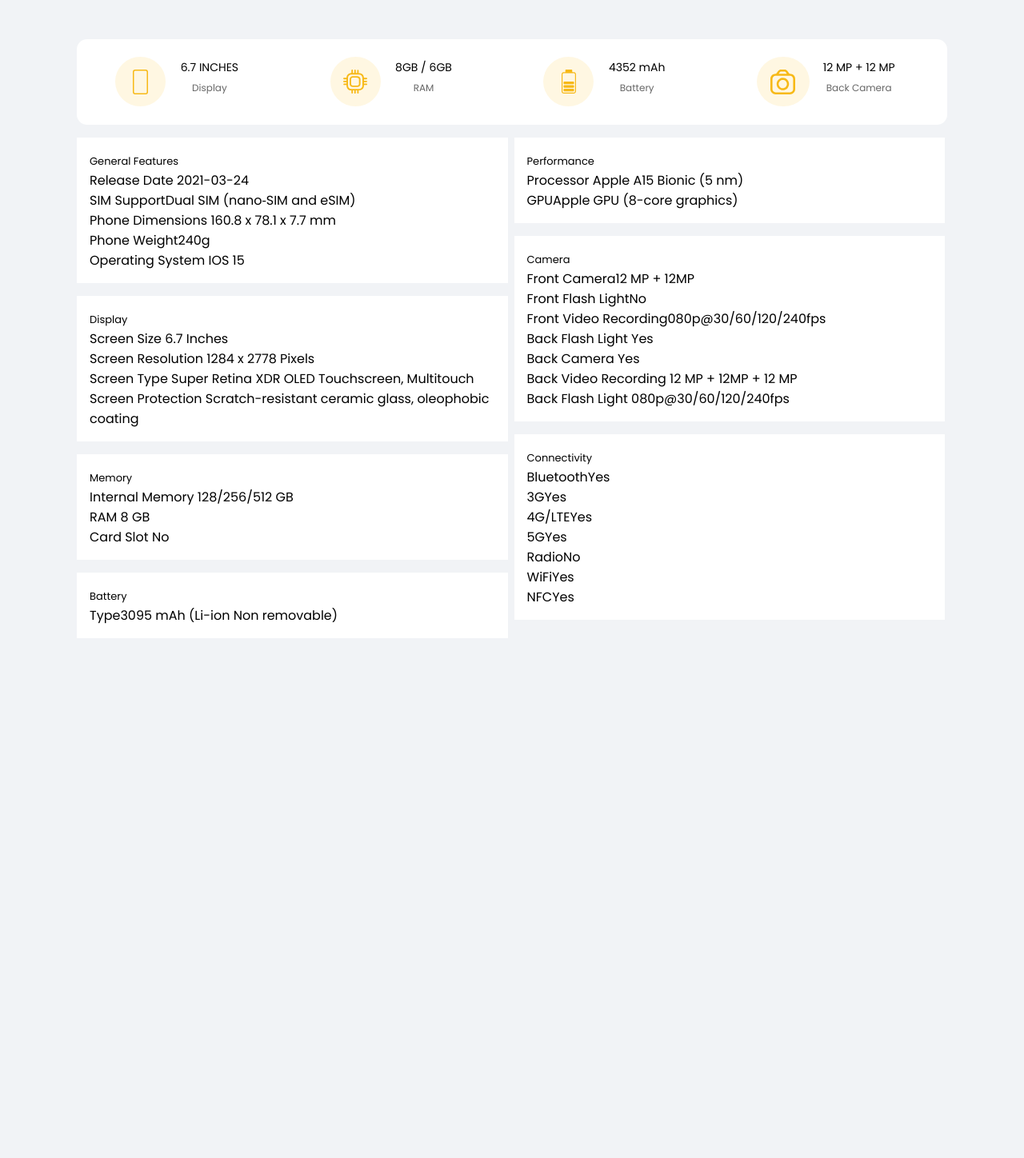
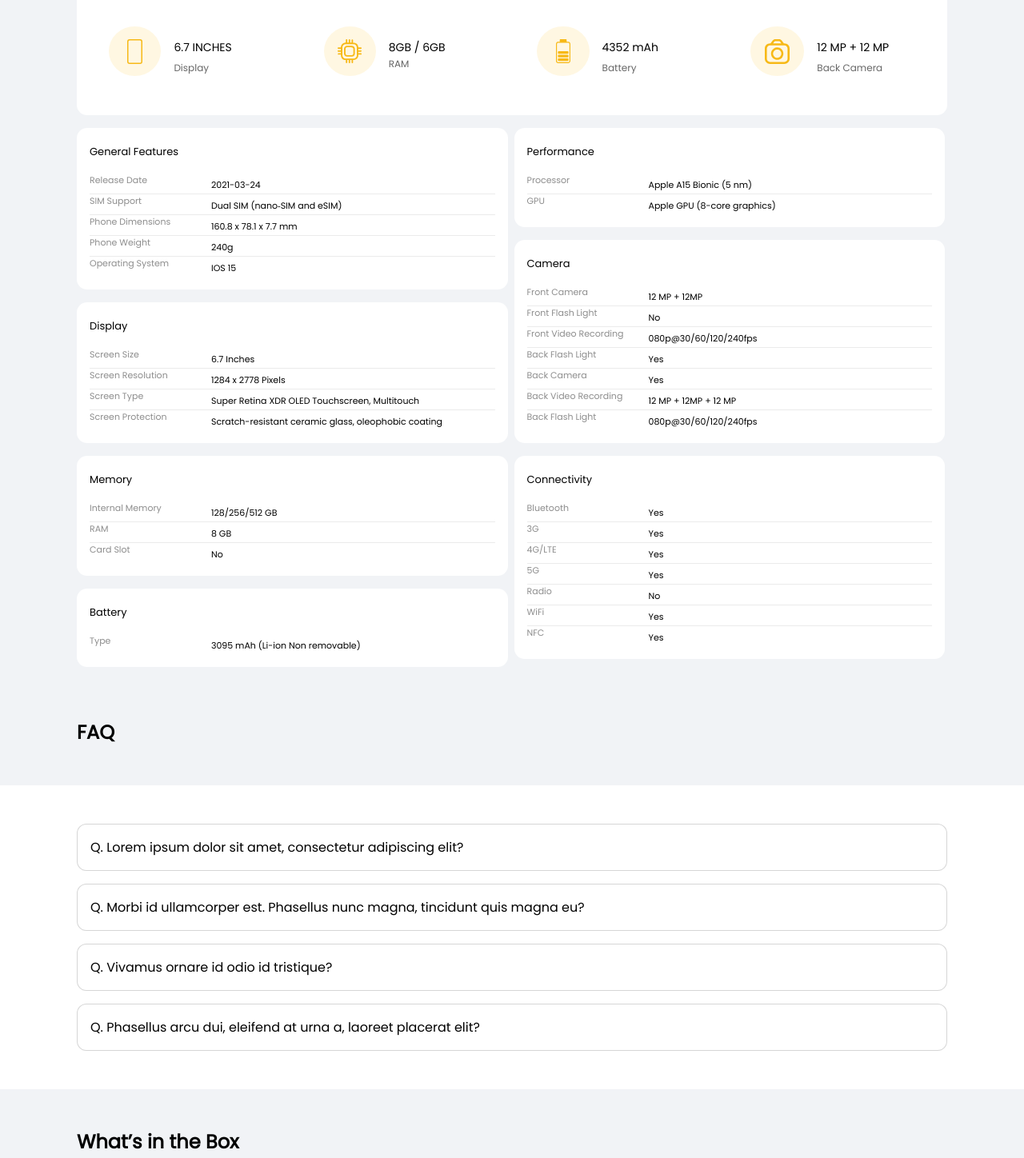
Before and after one commit to Ehtisham-Ayaan/ebay-listing, a Vue app: page / in a window 1280 px wide. Shown: the part 502-1950 px from the top of the page at 80% size. Before the commit the page ends 1316 px from the top, so only its background shows below. Built offline with nearby package versions, Linux system fonts and the light colour scheme.

Commit message:
Added features section and footer

```diff
--- a/src/App.vue
+++ b/src/App.vue
@@ -2,6 +2,7 @@
   <div id="app" class="font">
     <NavBar />
     <ListingPage id="page" />
+    <FooTer />
     <!-- <button @click="compiling" >Compile to Html</button> -->
   </div>
 </template>
@@ -9,12 +10,14 @@
 <script>
   import NavBar from './components/NavBar.vue'
   import ListingPage from './components/ListingPage.vue'
+  import FooTer from './components/FooTer.vue'
 
   export default {
     name: 'App',
     components: {
       NavBar,
-      ListingPage
+      ListingPage,
+      FooTer
     },
     methods: {
       compiling(){
--- a/src/components/ListingPage.vue
+++ b/src/components/ListingPage.vue
@@ -49,19 +49,19 @@
         </span>
       </div>
     </section>
-    <section class="specification py-3 bg-grey center-margin">
+    <section class="specification py-3 bg-grey center-margin h-auto">
       <span class="specification-header header-font text-dark">
         Specification
       </span>
-      <section class="bg-light features center-margin specification1">
+      <section class="bg-light features center-margin specification1 py-3">
         <div class="avatar-container center-margin d-inherit">
           <div class="avatar bg-secondary center-margin sub-avatar">
             <img class="d-block pt-1 center-margin" src="../assets/svg/phone.svg" alt=""/>
           </div>
           <div class="spec-details">
-            <span class="sub-heading features1 text-block-center upper-case">6.7 inches</span>
+            <span class="sub-heading features1 text-left-align ml-1 mt-1 upper-case">6.7 inches</span>
             <br/>
-            <span class="sub-heading sub-features text-light-dark text-block-center">
+            <span class="sub-heading sub-features text-light-dark text-left-align ml-1">
               Display
             </span>
           </div>
@@ -71,9 +71,9 @@
             <img class="d-block pt-1 center-margin" src="../assets/svg/memory.svg" alt=""/>
           </div>
           <div class="spec-details">
-            <span class="sub-heading features1 text-block-center upper-case">8GB / 6GB</span>
+            <span class="sub-heading features1 text-left-align ml-1 mt-1 upper-case">8GB / 6GB</span>
             <br/>
-            <span class="d-block sub-heading sub-features text-light-dark text-block-center">
+            <span class="d-block sub-heading sub-features text-light-dark text-left-align ml-1">
               RAM
             </span>
           </div>
@@ -83,9 +83,9 @@
             <img class="d-block pt-1 center-margin" src="../assets/svg/battery.svg" alt=""/>
           </div>
           <div class="spec-details">
-            <span class="sub-heading features1 text-block-center">4352 mAh</span>
+            <span class="sub-heading features1 text-left-align ml-1 mt-1">4352 mAh</span>
             <br/>
-            <span class="sub-heading sub-features text-light-dark text-block-center">
+            <span class="sub-heading sub-features text-light-dark text-left-align ml-1">
               Battery
             </span>
           </div>
@@ -95,11 +95,11 @@
             <img class="d-block pt-1 center-margin" src="../assets/svg/camera.svg" alt=""/>
           </div>
           <div class="spec-details">
-            <span class="sub-heading features1 text-block-center">
+            <span class="sub-heading features1 text-left-align ml-1 mt-1">
               12 MP + 12 MP
             </span>
             <br/>
-            <span class="sub-heading sub-features text-light-dark text-block-center">
+            <span class="sub-heading sub-features text-light-dark text-left-align ml-1">
               Back Camera
             </span>
           </div>
@@ -110,72 +110,72 @@
           <span class="sub-heading sub-specification text-dark">
             General Features
           </span>
-          <div>
-            <span>Release Date</span>
-            <span>	2021-03-24</span>
+          <div class="details pt-1">
+            <span class="text-primary details-head">Release Date</span>
+            <span class="text-dark sub-details">2021-03-24</span>
+          </div>
+          <div class="details">
+            <span class="text-primary details-head">SIM Support</span>
+            <span class="text-dark sub-details">Dual SIM (nano‑SIM and eSIM)</span>
+          </div>
+          <div class="details">
+            <span class="text-primary details-head">Phone Dimensions</span>
+            <span class="text-dark sub-details">160.8 x 78.1 x 7.7 mm</span>
+          </div>
+          <div class="details">
+            <span class="text-primary details-head">Phone Weight</span>
+            <span class="text-dark sub-details">240g</span>
           </div>
           <div>
-            <span>SIM Support</span>
-            <span>Dual SIM (nano‑SIM and eSIM)</span>
-          </div>
-          <div>
-            <span>Phone Dimensions</span>
-            <span>	160.8 x 78.1 x 7.7 mm</span>
-          </div>
-          <div>
-            <span>Phone Weight</span>
-            <span>240g</span>
-          </div>
-          <div>
-            <span>Operating System</span>
-            <span>	IOS 15</span>
+            <span class="text-primary details-head">Operating System</span>
+            <span class="text-dark sub-details">IOS 15</span>
           </div>
         </div>
         <div class="bg-light general-features p-1">
         <span class="sub-heading sub-specification text-dark">
           Display
         </span>
-        <div>
-          <span>Screen Size</span>
-          <span>	6.7 Inches</span>
+        <div class="details  pt-1">
+          <span class="text-primary details-head">Screen Size</span>
+          <span class="text-dark sub-details">6.7 Inches</span>
+        </div>
+        <div class="details">
+          <span class="text-primary details-head">Screen Resolution</span>
+          <span class="text-dark sub-details">1284 x 2778 Pixels</span>
+        </div>
+        <div class="details">
+          <span class="text-primary details-head">Screen Type</span>
+          <span class="text-dark sub-details">Super Retina XDR OLED Touchscreen, Multitouch</span>
         </div>
         <div>
-          <span>Screen Resolution</span>
-          <span>	1284 x 2778 Pixels</span>
-        </div>
-        <div>
-          <span>Screen Type</span>
-          <span>	Super Retina XDR OLED Touchscreen, Multitouch</span>
-        </div>
-        <div>
-          <span>Screen Protection</span>
-          <span>	Scratch-resistant ceramic glass, oleophobic coating</span>
+          <span class="text-primary details-head">Screen Protection</span>
+          <span class="text-dark sub-details">Scratch-resistant ceramic glass, oleophobic coating</span>
         </div>
         </div>
         <div class="bg-light general-features p-1 mt-1">
         <span class="sub-heading sub-specification text-dark">
           Memory
         </span>
-        <div>
-          <span>Internal Memory</span>
-          <span>	128/256/512 GB</span>
+        <div class="details  pt-1">
+          <span class="text-primary details-head">Internal Memory</span>
+          <span class="text-dark sub-details">128/256/512 GB</span>
         </div>
-        <div>
-          <span>RAM</span>
-          <span>	8 GB</span>
+        <div class="details">
+          <span class="text-primary details-head">RAM</span>
+          <span class="text-dark sub-details">8 GB</span>
         </div>
-        <div>
-          <span>Card Slot</span>
-          <span>	No</span>
+        <div class="">
+          <span class="text-primary details-head">Card Slot</span>
+          <span class="text-dark sub-details">No</span>
         </div>
         </div>
         <div class="bg-light general-features p-1 my-1">
         <span class="sub-heading sub-specification text-dark">
           Battery
         </span>
-        <div>
-          <span>Type</span>
-          <span>3095 mAh (Li-ion Non removable)</span>
+        <div class="pt-1">
+          <span class="text-primary details-head">Type</span>
+          <span class="text-dark sub-details">3095 mAh (Li-ion Non removable)</span>
         </div>
         </div>
       </section>
@@ -184,88 +184,153 @@
         <span class="sub-heading sub-specification text-dark">
           Performance
         </span>
-        <div>
-          <span>Processor</span>
-          <span>	Apple A15 Bionic (5 nm)</span>
+        <div class="details pt-1">
+          <span class="text-primary details-head">Processor</span>
+          <span class="text-dark sub-details">Apple A15 Bionic (5 nm)</span>
         </div>
         <div>
-          <span>GPU</span>
-          <span>Apple GPU (8-core graphics)</span>
+          <span class="text-primary details-head">GPU</span>
+          <span class="text-dark sub-details">Apple GPU (8-core graphics)</span>
         </div>
         </div>
         <div class="bg-light general-features p-1">
         <span class="sub-heading sub-specification text-dark">
           Camera
         </span>
-        <div>
-          <span>Front Camera</span>
-          <span>12 MP + 12MP</span>
+        <div class="details pt-1">
+          <span class="text-primary details-head">Front Camera</span>
+          <span class="text-dark sub-details">12 MP + 12MP</span>
+        </div>
+        <div class="details">
+          <span class="text-primary details-head">Front Flash Light</span>
+          <span class="text-dark sub-details">No</span>
+        </div>
+        <div class="details">
+          <span class="text-primary details-head">Front Video Recording</span>
+          <span class="text-dark sub-details">080p@30/60/120/240fps</span>
+        </div>
+        <div class="details">
+          <span class="text-primary details-head">Back Flash Light</span>
+          <span class="text-dark sub-details">Yes</span>
+        </div>
+        <div class="details">
+          <span class="text-primary details-head">Back Camera</span>
+          <span class="text-dark sub-details">Yes</span>
+        </div>
+        <div class="details">
+          <span class="text-primary details-head">Back Video Recording</span>
+          <span class="text-dark sub-details">12 MP + 12MP + 12 MP</span>
         </div>
         <div>
-          <span>Front Flash Light</span>
-          <span>No</span>
-        </div>
-        <div>
-          <span>Front Video Recording</span>
-          <span>080p@30/60/120/240fps</span>
-        </div>
-        <div>
-          <span>Back Flash Light</span>
-          <span>	Yes</span>
-        </div>
-        <div>
-          <span>Back Camera</span>
-          <span>	Yes</span>
-        </div>
-        <div>
-          <span>Back Video Recording</span>
-          <span>	12 MP + 12MP + 12 MP</span>
-        </div>
-        <div>
-          <span>Back Flash Light</span>
-          <span>	080p@30/60/120/240fps</span>
+          <span class="text-primary details-head">Back Flash Light</span>
+          <span class="text-dark sub-details">080p@30/60/120/240fps</span>
         </div>
         </div>
         <div class="bg-light general-features p-1 mt-1">
         <span class="sub-heading sub-specification text-dark">
           Connectivity
         </span>
-        <div>
-          <span>Bluetooth</span>
-          <span>Yes</span>
+        <div class="details pt-1">
+          <span class="text-primary details-head">Bluetooth</span>
+          <span class="text-dark sub-details">Yes</span>
+        </div>
+        <div class="details">
+          <span class="text-primary details-head">3G</span>
+          <span class="text-dark sub-details">Yes</span>
+        </div>
+        <div class="details">
+          <span class="text-primary details-head">4G/LTE</span>
+          <span class="text-dark sub-details">Yes</span>
+        </div>
+        <div class="details">
+          <span class="text-primary details-head">5G</span>
+          <span class="text-dark sub-details">Yes</span>
+        </div>
+        <div class="details">
+          <span class="text-primary details-head">Radio</span>
+          <span class="text-dark sub-details">No</span>
+        </div>
+        <div class="details">
+          <span class="text-primary details-head">WiFi</span>
+          <span class="text-dark sub-details">Yes</span>
         </div>
         <div>
-          <span>3G</span>
-          <span>Yes</span>
-        </div>
-        <div>
-          <span>4G/LTE</span>
-          <span>Yes</span>
-        </div>
-        <div>
-          <span>5G</span>
-          <span>Yes</span>
-        </div>
-        <div>
-          <span>Radio</span>
-          <span>No</span>
-        </div>
-        <div>
-          <span>WiFi</span>
-          <span>Yes</span>
-        </div>
-        <div>
-          <span>NFC</span>
-          <span>Yes</span>
+          <span class="text-primary details-head">NFC</span>
+          <span class="text-dark sub-details">Yes</span>
         </div>
         </div>
       </section>
     </section>
-    <!-- <section class="d-inherit">
-      <span class="header-font text-dark">
-        FAQ
-      </span>
-    </section> -->
+
+    <section class="faq bg-grey">
+      <div class="w-85 center-margin py-3">
+        <span class="header-font text-dark specification-header">
+          FAQ
+        </span>
+      </div>
+      <div class="bg-light w-100 py-3">
+        <div class="w-85 center-margin faq-container p-1">
+          Q. Lorem ipsum dolor sit amet, consectetur adipiscing elit?
+        </div>
+        <div class="w-85 center-margin faq-container mt-1 p-1">
+          Q. Morbi id ullamcorper est. Phasellus nunc magna, tincidunt quis magna eu?
+        </div>
+        <div class="w-85 center-margin faq-container mt-1 p-1">
+            Q.  Vivamus ornare id odio id tristique?
+        </div>
+        <div class="w-85 center-margin faq-container mt-1 p-1">
+          Q. Phasellus arcu dui, eleifend at urna a, laoreet placerat elit?
+        </div>
+      </div>
+    </section>
+
+    <section class="faq bg-grey">
+      <div class="w-85 center-margin py-3">
+        <span class="header-font text-dark specification-header">
+          What’s in the Box
+        </span>
+      </div>
+      <div class="bg-light w-100 py-3">
+        <div class="w-85 center-margin">
+          <img src="../assets/svg/bullet.svg"/>
+          <span class="ml-1 features1">Free Samsung Charger</span>
+        </div>
+        <div class="w-85 center-margin mt-1">
+          <img src="../assets/svg/bullet.svg"/>
+          <span class="ml-1 features1">Free Type-C Cable</span>
+        </div>
+        <div class="w-85 center-margin mt-1">
+          <img src="../assets/svg/bullet.svg"/>
+          <span class="ml-1 features1">Free Sim Ejector Tool</span>
+        </div>
+        <div class="w-85 center-margin mt-1">
+          <img src="../assets/svg/bullet.svg"/>
+          <span class="ml-1 features1">Free Headphones</span>
+        </div>
+      </div>
+    </section>
+
+    <section class="faq bg-grey">
+      <div class="w-85 center-margin py-3">
+        <span class="header-font text-dark specification-header">
+          Condition
+        </span>
+      </div>
+      <div class="bg-light w-100 py-3">
+        <div class="w-85 center-margin">
+          <img src="../assets/svg/bullet.svg"/>
+          <span class="ml-1 features1">Ex Display stock in Pristine A+ cosmetic condition</span>
+        </div>
+        <div class="w-85 center-margin mt-1">
+          <img src="../assets/svg/bullet.svg"/>
+          <span class="ml-1 features1">Showing no signs / very light signs of use </span>
+        </div>
+        <div class="w-85 center-margin mt-1">
+          <img src="../assets/svg/bullet.svg"/>
+          <span class="ml-1 features1">Fully tested and verified by expert technicians (over 50 checks)</span>
+        </div>
+      </div>
+    </section>
   </div>
 </template>
 
@@ -274,13 +339,16 @@
   name: 'listingPage'
 }
 </script>
-
-<!-- Add "scoped" attribute to limit CSS to this component only -->
-<style scoped>
+<style>
   .text-block-center{
     display: inline-block;
     width: 100%;
     text-align: center;
+  }
+  .text-left-align{
+    display: inline-block;
+    width: 100%;
+    text-align: left;
   }
   .heading{
     margin-top: 0.5rem;
@@ -351,4 +419,31 @@
   .sub-avatar{
     height: 62px;
   }
+  .general-features{
+    border-radius: 0.8rem;
+  }
+  .details{
+    border-bottom: 1px solid rgba(0, 0, 0, 0.08);
+  }
+  .details-head{
+    font-weight: 500;
+    font-size: 11px;
+    line-height: 16px;
+    width: 30%;
+    float: left;
+    border-radius: 0.8rem;
+  }
+  .sub-details{
+    font-weight: 500;
+    font-size: 11px;
+    line-height: 16px;
+  }
+  .faq{
+    clear:both;
+  }
+  .faq-container{
+    background: #FFFFFF;
+    border: 1px solid rgba(0, 0, 0, 0.16);
+    border-radius: 12px;
+  }
 </style>
--- a/src/components/css/utils.css
+++ b/src/components/css/utils.css
@@ -16,8 +16,11 @@
 .text-white{
   color: #FFFFFF;
 }
+.text-primary{
+  color: rgba(0, 0, 0, 0.45);
+}
 .bg-primary{
-  background-color: #203846;
+  background-color: #203846 !important;
 }
 .bg-secondary{
   background: rgba(250, 186, 19, 0.12);
@@ -37,6 +40,9 @@
 .p-1{
   padding: 1rem;
 }
+.p-2{
+  padding: 2rem;
+}
 .pt-1{
   padding-top: 1rem;
 }
@@ -46,9 +52,12 @@
 .pt-3{
   padding-top: 3rem;
 }
+.pb-1{
+  padding-bottom: 1rem;
+}
 .py-3{
-  padding-top: 3rem;
-  padding-bottom: 3rem;
+  padding-top: 3rem !important;
+  padding-bottom: 3rem !important;
 }
 .m-1{
   margin: 1rem;
@@ -117,3 +126,12 @@
 .w-100 {
   width: 100% !important;
 }
+.w-85 {
+  width: 85%;
+}
+.w-50 {
+  width: 50% !important;
+}
+.h-auto{
+  height: auto;
+}
```
Also changed, not shown: src/components/FooTer.vue (added, +22 -0 lines), src/assets/svg/bullet.svg (added).
